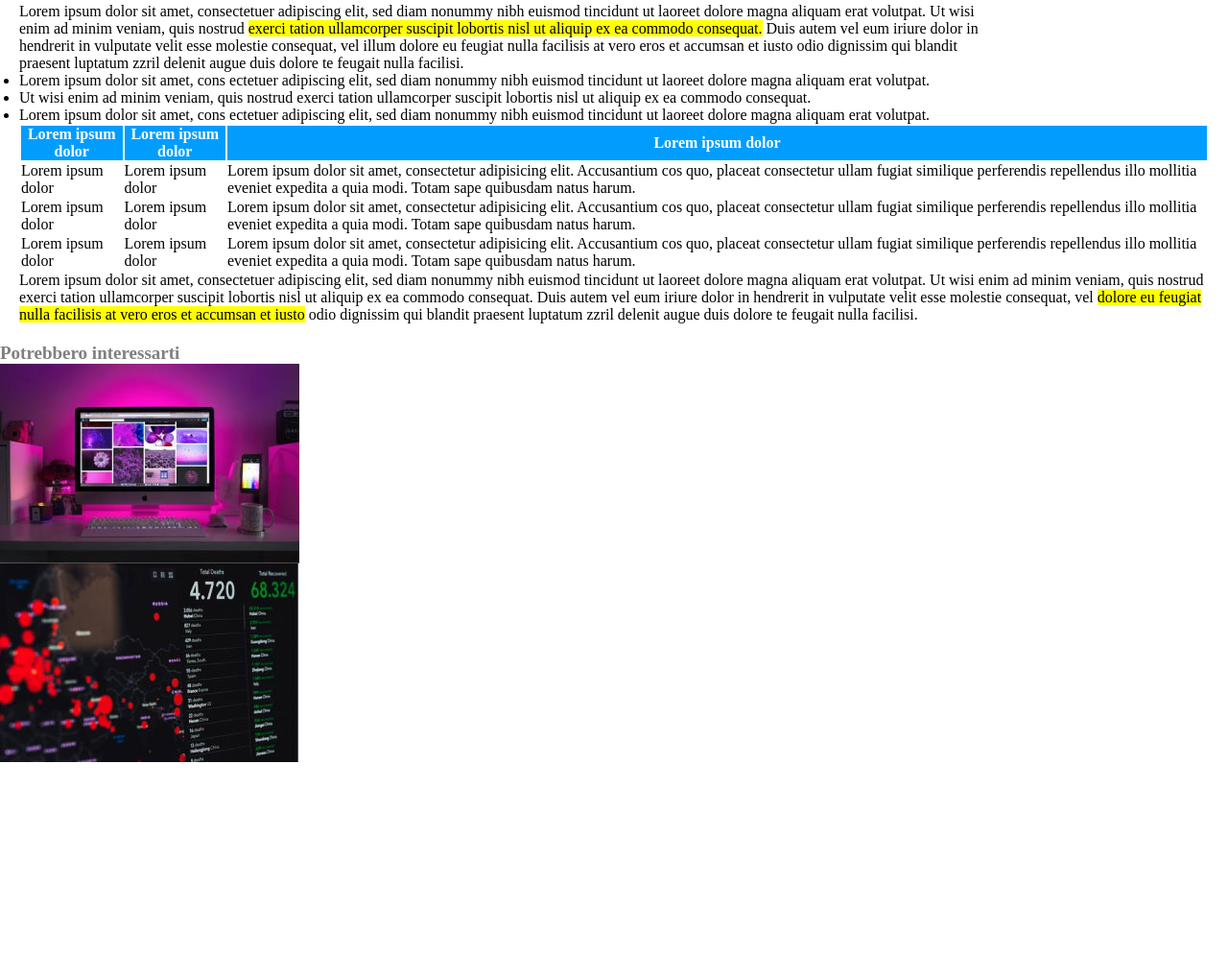
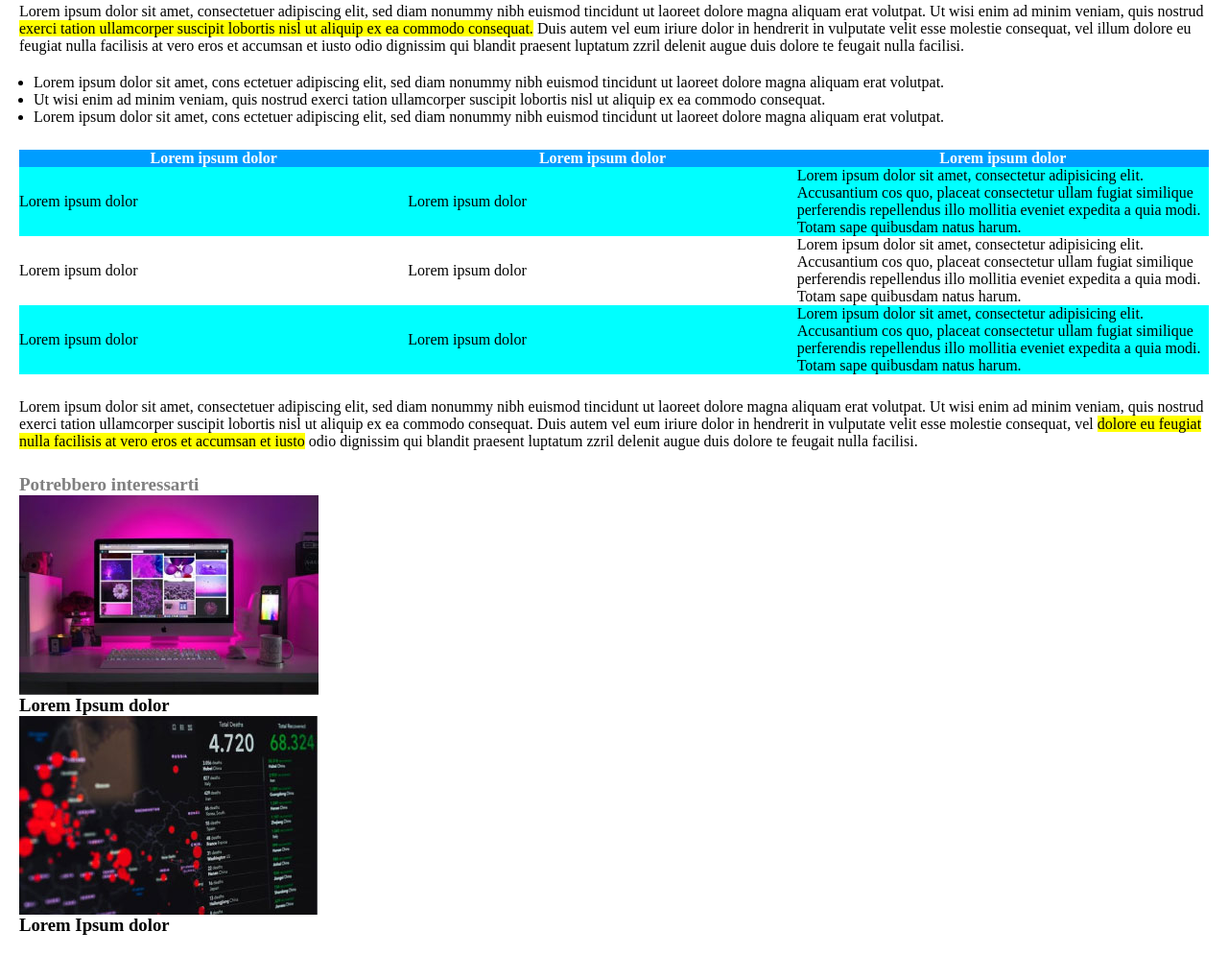
Before and after one commit to pietrostraneo/html-css-booleaner, a plain HTML site: page index.html in a window 1280 px wide. Shown: the part 671-1666 px from the top of the page at 96% size. Before the commit the page ends 1465 px from the top, so only its background shows below. Drawn offline with Linux system fonts and the light colour scheme.

Commit message:
Edited index.html and layout completed in css

```diff
--- a/index.html
+++ b/index.html
@@ -33,7 +33,7 @@
 
          <!-- articolo -->
             <div>
-                <p class="dimensioni">Lorem ipsum dolor sit amet, consectetuer adipiscing elit, sed diam nonummy nibh euismod tincidunt ut laoreet dolore magna aliquam erat volutpat. Ut wisi enim ad minim veniam, quis nostrud <span class="sottolineatura">exerci tation ullamcorper suscipit lobortis nisl ut aliquip ex ea commodo consequat.</span> Duis autem vel eum iriure dolor in hendrerit in vulputate velit esse molestie consequat, vel illum dolore eu feugiat nulla facilisis at vero eros et accumsan et iusto odio dignissim qui blandit praesent luptatum
+                <p>Lorem ipsum dolor sit amet, consectetuer adipiscing elit, sed diam nonummy nibh euismod tincidunt ut laoreet dolore magna aliquam erat volutpat. Ut wisi enim ad minim veniam, quis nostrud <span class="sottolineatura">exerci tation ullamcorper suscipit lobortis nisl ut aliquip ex ea commodo consequat.</span> Duis autem vel eum iriure dolor in hendrerit in vulputate velit esse molestie consequat, vel illum dolore eu feugiat nulla facilisis at vero eros et accumsan et iusto odio dignissim qui blandit praesent luptatum
                 zzril delenit augue duis dolore te feugait nulla facilisi.</p>
                 <!-- LISTA -->
                 <div class="lista">
@@ -48,7 +48,7 @@
 
                 <div>
                     <table class="tabella">
-                        <thead class="primariga">
+                        <thead>
                             <tr>
                                 <th>Lorem ipsum dolor</th>
                                 <th>Lorem ipsum dolor</th>
@@ -56,7 +56,7 @@
                             </tr>
                         </thead>
                         <tbody>
-                            <tr>
+                            <tr class="azzurro">
                                 <td>Lorem ipsum dolor</td>
                                 <td>Lorem ipsum dolor</td>
                                 <td>Lorem ipsum dolor sit amet, consectetur adipisicing elit. Accusantium cos quo, placeat consectetur ullam fugiat similique perferendis repellendus illo mollitia eveniet expedita a quia modi. Totam sape quibusdam natus harum.</td>
@@ -66,7 +66,7 @@
                                 <td>Lorem ipsum dolor</td>
                                 <td>Lorem ipsum dolor sit amet, consectetur adipisicing elit. Accusantium cos quo, placeat consectetur ullam fugiat similique perferendis repellendus illo mollitia eveniet expedita a quia modi. Totam sape quibusdam natus harum.</td>
                             </tr>
-                            <tr>
+                            <tr class="azzurro">
                                 <td>Lorem ipsum dolor</td>
                                 <td>Lorem ipsum dolor</td>
                                 <td>Lorem ipsum dolor sit amet, consectetur adipisicing elit. Accusantium cos quo, placeat consectetur ullam fugiat similique perferendis repellendus illo mollitia eveniet expedita a quia modi. Totam sape quibusdam natus harum.</td>
@@ -91,7 +91,9 @@
         <footer>
             <h3 class="sottotitolo">Potrebbero interessarti</h3>
             <img src="./img/monitor.jpg" alt="monitor" class="ads">
+            <h3>Lorem Ipsum dolor</h3>
             <img src="./img/graph.jpg" alt="grafico" class="ads">
+            <h3>Lorem Ipsum dolor</h3>
         </footer>
     </body>
 </html>
--- a/style.css
+++ b/style.css
@@ -52,7 +52,7 @@ main{
     margin-top: 15px;
 }
 
-.primariga{
+thead{
     background-color: rgb(0, 157, 255);
     color: white;
 }
@@ -61,6 +61,26 @@ main{
     font-size: 12px;
 }
 
-.dimensioni{
+table{
+    border-collapse: collapse;
+    margin-top: 25px;
+    margin-bottom: 25px;
+}
+
+td, th {
     width: 1000px;
 }
+
+footer{
+    margin: 15px;
+    padding: 5px;
+}
+
+.azzurro{
+    background-color: aqua;
+}
+
+.lista{
+    margin-top: 20px;
+    margin-left: 15px;
+}
```
